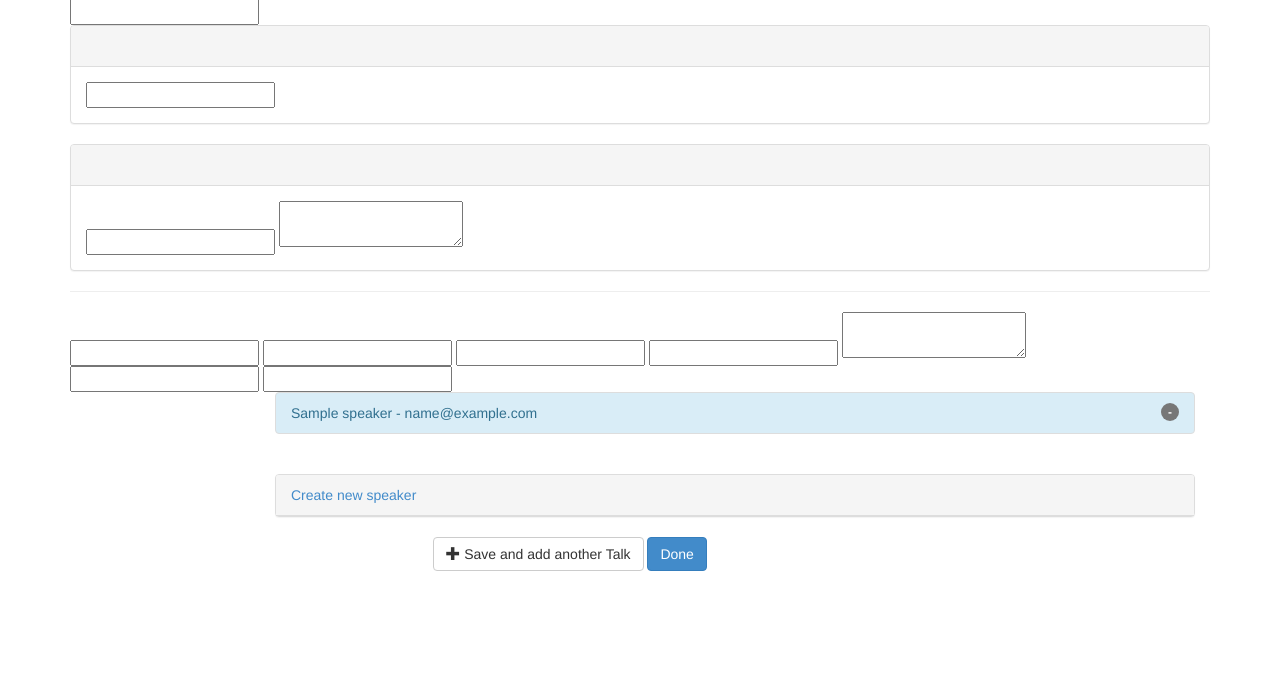
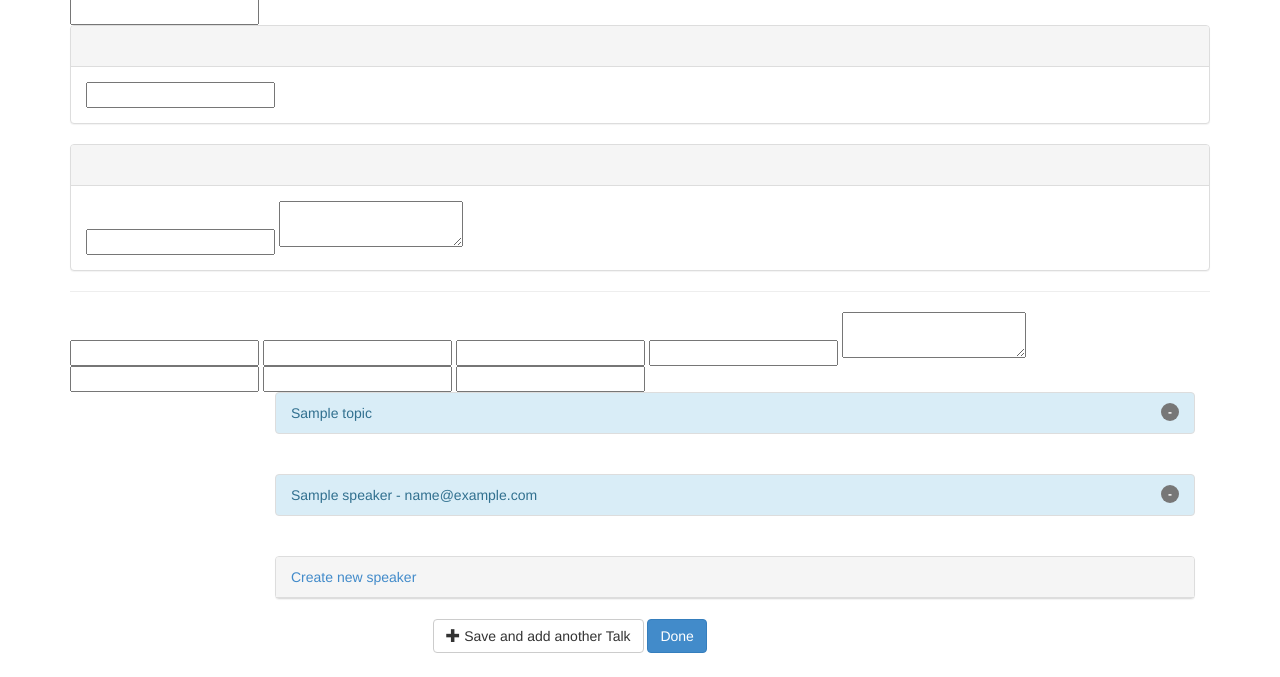
Before and after one commit to ox-it/talks.ox, a Django app: template talks/templates/events/create_event.html in a window 1280 px wide. Shown: the part 123-800 px from the top of the page. Run offline with Django 3.2, Linux system fonts and the light colour scheme; the template is opened without the code that fills it: most values are stand-ins (such as "Sample title", 1, 10 or a date in 2020); form fields are guessed from the names that the template uses; some libraries are stand-ins or nearby versions.

Commit message:
Template

```diff
--- a/talks/templates/events/create_event.html
+++ b/talks/templates/events/create_event.html
@@ -66,6 +66,24 @@
     {{ event_form.end|bootstrap_horizontal }}
     {{ event_form.description|bootstrap_horizontal }}
     {{ event_form.location|bootstrap_horizontal }}
+
+    <div class="col-sm-offset-2 col-lg-offset-2 col-sm-10 col-lg-10">
+        <div class="list-group js-topics-list">
+            {% for topic in selected_topics %}
+            <a href="#" data-id="{{ topic.url }}" class="list-group-item list-group-item-info fade in">
+                <span class="badge">-</span>{{ topic.prefLabel }}
+            </a>
+            {% endfor %}
+        </div>
+    </div>
+    {{ event_form.topic_suggest|bootstrap_horizontal }}
+
+    <div class="col-sm-offset-2 col-lg-offset-2 col-sm-10 col-lg-10">
+        <div class="list-group js-suggested-topics-list">
+        </div>
+    </div>
+
+
     <div class="col-sm-offset-2 col-lg-offset-2 col-sm-10 col-lg-10">
         <div class="list-group js-speakers-list">
             {% for speaker in selected_speakers %}
@@ -76,10 +94,12 @@
         </div>
     </div>
     {{ event_form.speaker_suggest|bootstrap_horizontal }}
+
     <div class="col-sm-offset-2 col-lg-offset-2 col-sm-10 col-lg-10">
         <div class="list-group js-suggested-speakers-list">
         </div>
     </div>
+
     <div class="col-sm-offset-2 col-lg-offset-2 col-sm-10 col-lg-10">
         <div class="panel panel-default">
             <div class="panel-heading">
```
Also changed, not shown: talks/events/forms.py (+19 -1 lines).
